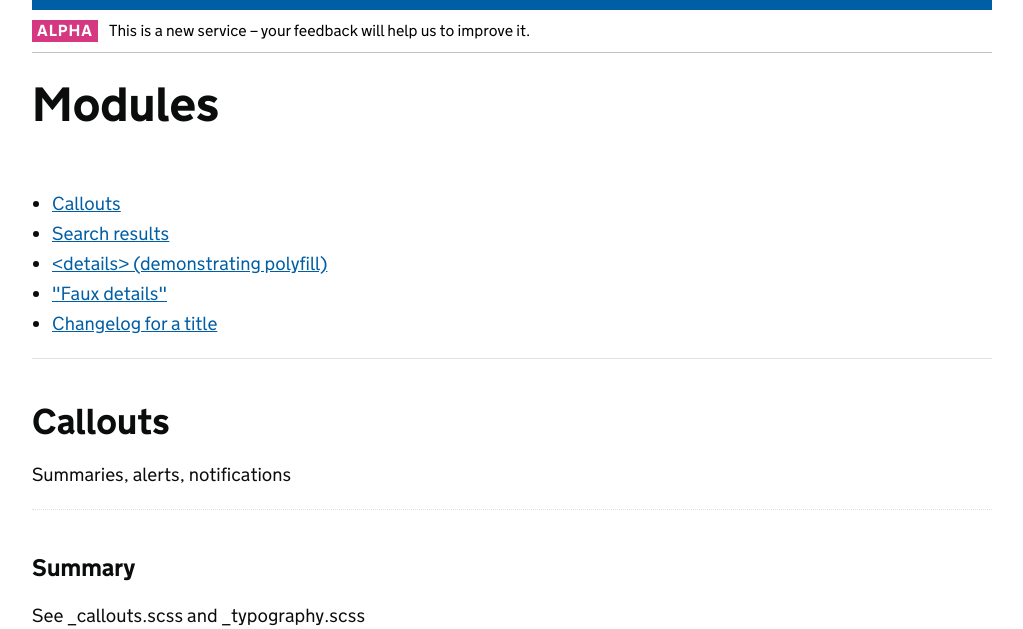
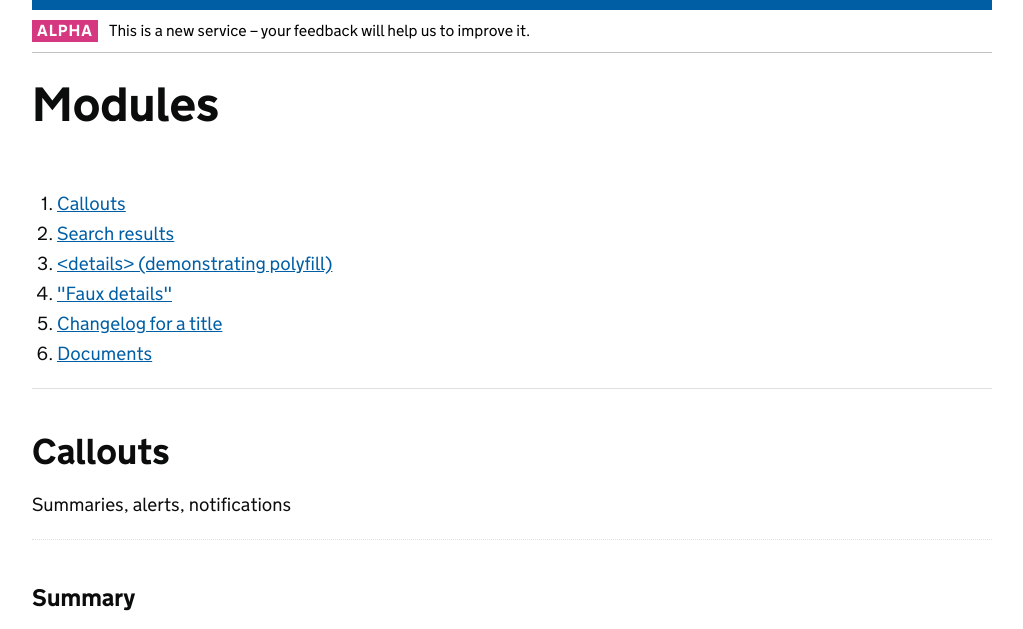
Before and after one commit to LandRegistry-Attic/external-style-guide, a Flask app: page /modules in a window 1280 px wide. Shown: the part 93-722 px from the top of the page, without its empty margins (128-1151 px from the left). Run offline with Flask 2, Linux system fonts and the light colour scheme; grey boxes labelled with a size stand in for pictures from a placeholder-image service; some libraries are stand-ins or nearby versions.

Commit message:
add documents item to contents

```diff
--- a/app/templates/style-guide/modules.html
+++ b/app/templates/style-guide/modules.html
@@ -12,13 +12,14 @@
       <div class="text">
 
         <h1>Modules</h1>
-        <ul class="list-bullet">
+        <ol class="list-number">
           <li><a href="#callouts">Callouts</a></li>
           <li><a href="#search-results">Search results</a></li>
           <li><a href="#details">&lt;details&gt; (demonstrating polyfill)</a></li>
           <li><a href="#faux-details">"Faux details"</a></li>
           <li><a href="#title-changelog">Changelog for a title</a></li>
-        </ul>
+          <li><a href="#documents">Documents</a></li>
+        </ol>
 
       </div>
 
@@ -200,7 +201,7 @@
     </div>
 
     <div class="inner-block style-section">
-      <h2 id="details">Documents</h2>
+      <h2 id="documents">Documents</h2>
       <p>Generally used for wrapping documents</p>
     </div>
 
```
